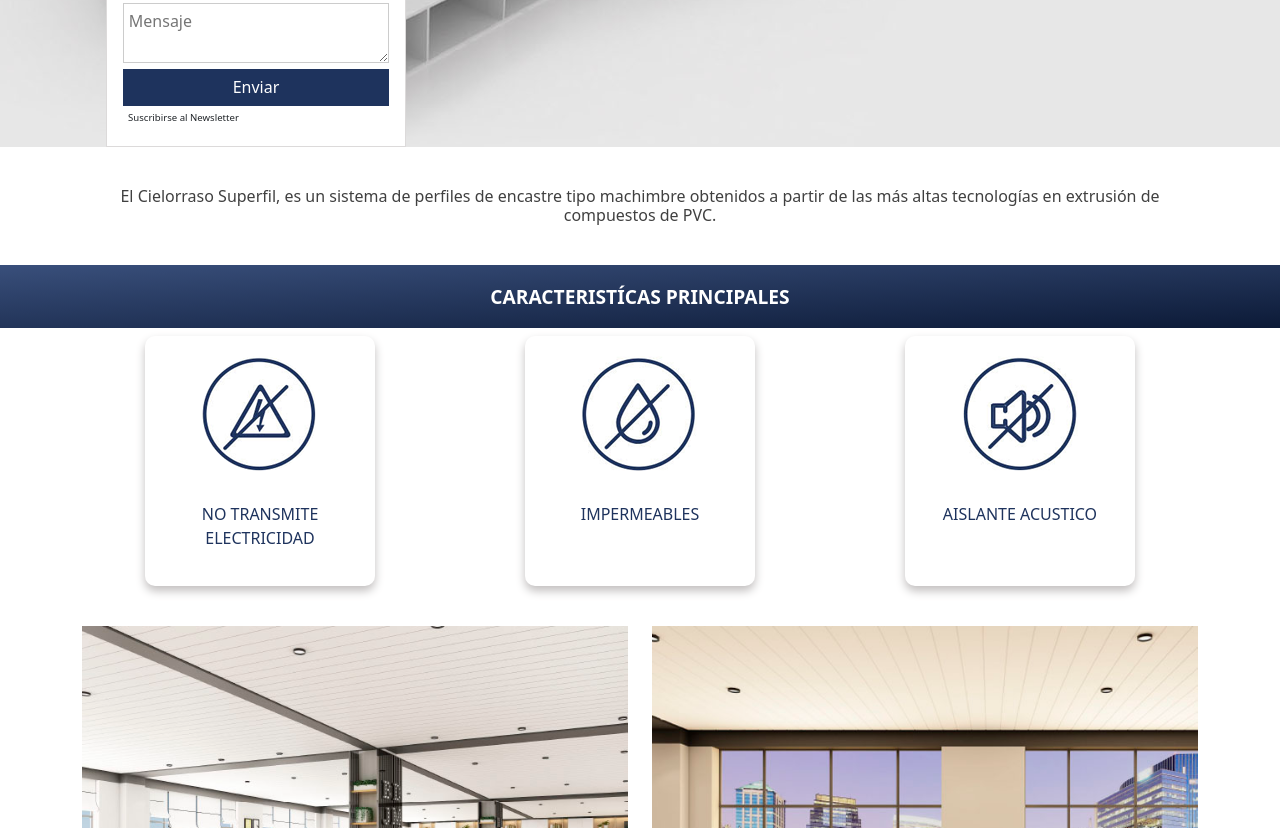
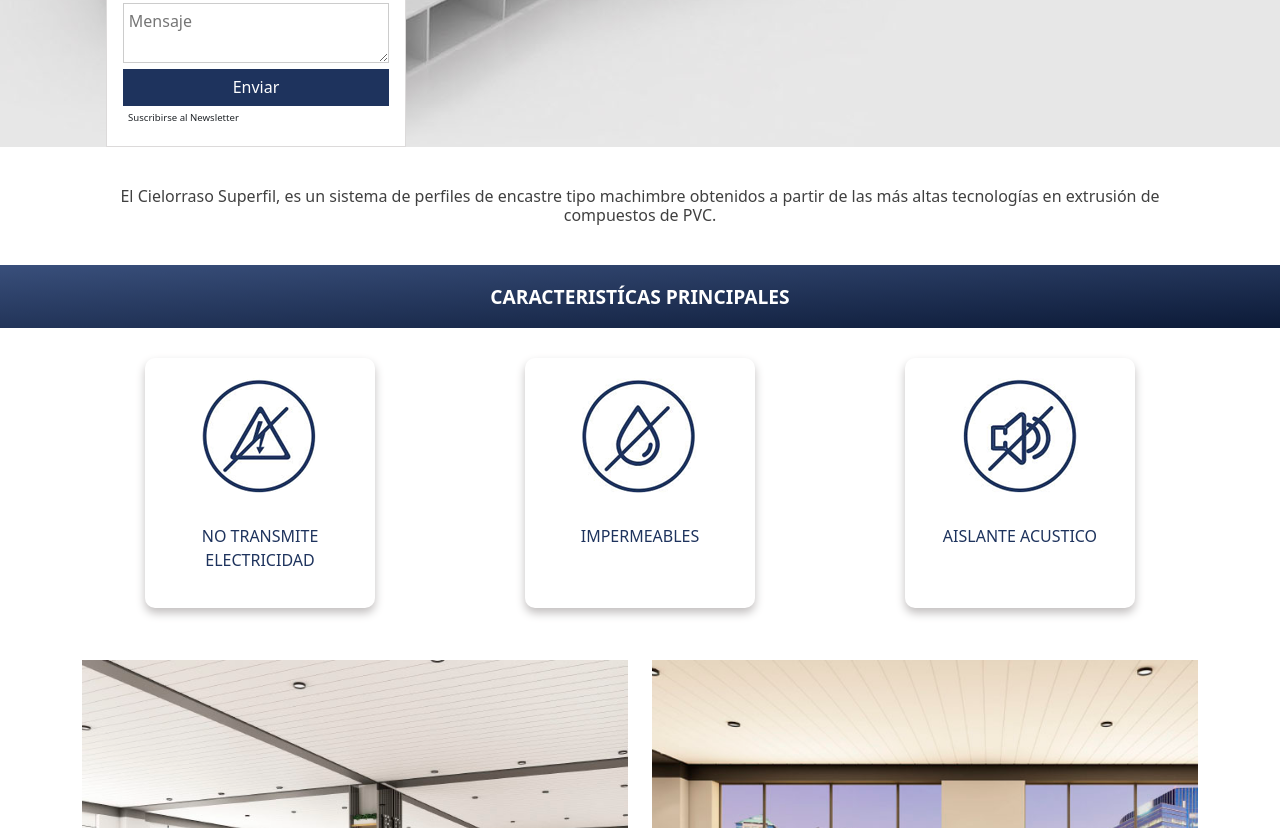
Before and after one commit to DTrra/DTrra.github.io, a website: page index.html in a window 1280 px wide. Shown: the part 549-1377 px from the top of the page. Drawn offline with nearby package versions, Linux system fonts and the light colour scheme.

Commit message:
arreglos css

```diff
--- a/css/main.css
+++ b/css/main.css
@@ -122,6 +122,11 @@ textarea {
 .caracteristiscas-bg-titulo {
   background: rgb(255, 255, 255);
   background: linear-gradient(to top left, rgb(12, 26, 55), rgb(57, 79, 123));
+}
+
+.box-padding {
+  padding-top: 30px;
+  padding-bottom: 20px;
 }
 
 .box {
--- a/index.html
+++ b/index.html
@@ -112,34 +112,27 @@
     </section>
 
     <div class="container">
-
         <div class="row">
-
-            <div class="col-md-4 p-2">
+            <div class="col-md-4 box-padding ">
                 <div class="box">
                     <img src="Links/electricidad.png" alt="Imagen Electricidad">
                     <p>NO TRANSMITE ELECTRICIDAD</p>
                 </div>
             </div>
-
-            <div class="col-md-4 p-2">
+            <div class="col-md-4 box-padding">
                 <div class="box">
                     <img src="Links/impermeable.png" alt="Imagen Impermeables">
                     <p>IMPERMEABLES</p>
                 </div>
             </div>
-
-            <div class="col-md-4 p-2">
+            <div class="col-md-4 box-padding">
                 <div class="box">
                     <img src="Links/aislante-acustico.png" alt="Imagen Aislante Acustico">
                     <p>AISLANTE ACUSTICO</p>
                 </div>
             </div>
-
         </div>
-
     </div>
-
     </div>
     </section>
     <!-- Caracteristicas END -->
```
